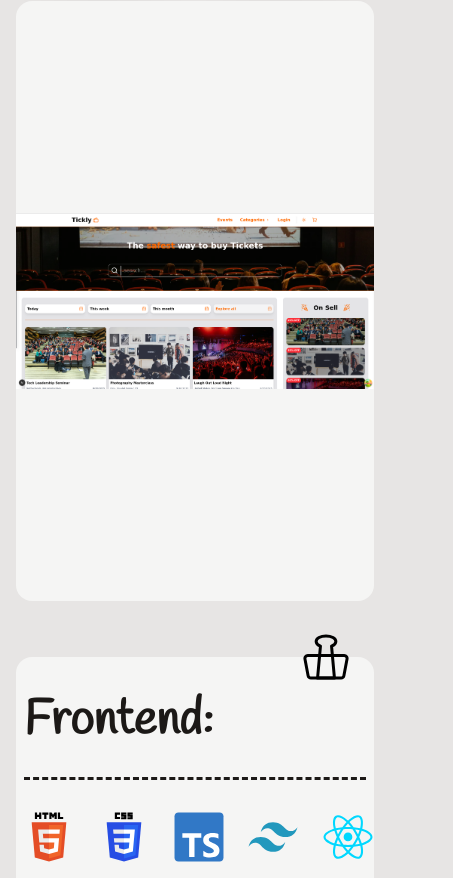
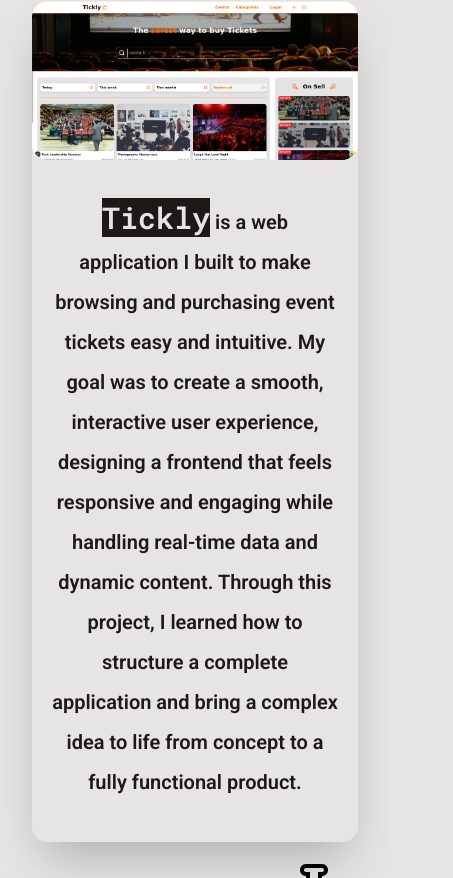
Before and after one commit to EmadAP/Portfolio, a Vue app in the folder client/: page / in a window 390 px wide. Shown: the part 1107-1985 px from the top of the page, 453 px wide, since content can reach past the window. Built offline with nearby package versions, Linux system fonts and the light colour scheme; a web font is replaced by a local one.

Commit message:
ui responsive fixed projectPage ui updated

```diff
--- a/client/src/assets/icons/PaperClip-icon-svg.vue
+++ /dev/null
@@ -1,27 +0,0 @@
-<script lang="ts" setup></script>
-<template>
-  <svg
-    xmlns="http://www.w3.org/2000/svg"
-    fill="none"
-    viewBox="-1.5 -1.5 48 48"
-    id="Office-Clipper--Streamline-Ultimate"
-    height="48"
-    width="48"
-  >
-    <desc>Office Clipper Streamline Icon: https://streamlinehq.com</desc>
-    <path
-      stroke="#000000"
-      stroke-linecap="round"
-      stroke-linejoin="round"
-      d="M40.78125 21.09H4.2187125c-0.41330625 0.0001875 -0.8215312499999999 0.0913125 -1.19563125 0.267 -0.37408125 0.175875 -0.70483125 0.4318125 -0.9687 0.75 -0.263874375 0.31818749999999996 -0.454393125 0.6905625000000001 -0.55799625 1.0906875 -0.10360312499999999 0.3999375 -0.11774625000000001 0.8180625 -0.041420625 1.2241875l3.164998125 16.875c0.12110624999999998 0.644625 0.46357499999999996 1.2264375 0.96823125 1.645125 0.50465625 0.4186875 1.139775 0.648 1.7955187499999998 0.648H37.61625c0.6556875 0 1.29075 -0.2293125 1.7955 -0.648 0.5045625 -0.4186875 0.8471249999999999 -1.0005 0.9682499999999999 -1.645125l3.165 -16.875c0.0763125 -0.40612499999999996 0.06206249999999999 -0.8242499999999999 -0.0414375 -1.2241875 -0.1036875 -0.400125 -0.29418750000000005 -0.7725 -0.5579999999999999 -1.0906875 -0.2638125 -0.31818749999999996 -0.5945625 -0.574125 -0.9688125000000001 -0.75 -0.3740625 -0.1756875 -0.78225 -0.2668125 -1.1955 -0.267Z"
-      stroke-width="3"
-    ></path>
-    <path
-      stroke="#000000"
-      stroke-linecap="round"
-      stroke-linejoin="round"
-      d="M32.34375 7.02759375c0 -3.105 -4.40625 -5.625005625 -9.84375 -5.625005625S12.65625 3.92259375 12.65625 7.02759375c0 1.9293749999999998 1.704375 3.63 4.295625 4.644375L14.0625 43.59h16.875L28.048125 11.671968750000001c2.5912499999999996 -1.014375 4.295625 -2.715 4.295625 -4.644375Z"
-      stroke-width="3"
-    ></path>
-  </svg>
-</template>
--- a/client/src/components/AnimatedBtn.vue
+++ b/client/src/components/AnimatedBtn.vue
@@ -4,14 +4,19 @@ import { defineProps } from "vue";
 interface Props {
   label: string;
   icon: any;
+  smallRadius?: number; // optional
+  bigRadius?: number; // optional
 }
 
 const props = defineProps<Props>();
 
+// default fallbacks
+const smallRadius = props.smallRadius ?? 60;
+const bigRadius = props.bigRadius ?? 75;
+
 const smallIconsCount = 8;
 const bigIconCount = 12;
-const smallRadius = 60;
-const bigRadius = 75;
+
 const smallAngles = Array.from(
   { length: smallIconsCount },
   (_, i) => (360 / smallIconsCount) * i
@@ -24,7 +29,7 @@ const bigAngles = Array.from(
 
 <template>
   <div class="relative flex items-center justify-center group">
-    <!-- Orbiting icons: hidden by default, show on hover -->
+    <!-- Orbiting icons -->
     <div
       class="absolute inset-0 flex items-center justify-center pointer-events-none opacity-0 group-hover:opacity-100 transition-opacity duration-300"
     >
--- a/client/src/pages/HomePage.vue
+++ b/client/src/pages/HomePage.vue
@@ -1,6 +1,7 @@
 <script setup lang="ts">
 import AnimatedBtn from "@/components/AnimatedBtn.vue";
 import { MiResume } from "@twistify/vue3-icons/mi";
+import { IonMdContact } from "@twistify/vue3-icons/ion";
 
 function scrollToSection(id: string) {
   const el = document.getElementById(id);
@@ -10,7 +11,7 @@ function scrollToSection(id: string) {
 }
 </script>
 <template>
-  <div class="font-main bg-stone-200 text-stone-900 h-screen">
+  <div class="font-main bg-stone-200 text-stone-900 h-screen overflow-hidden">
     <div
       class="pt-30 pb-20 gap-5 h-full px-3 lg:px-20 flex flex-col items-center justify-around text-center max-w-screen-2xl mx-auto"
     >
@@ -46,7 +47,9 @@ function scrollToSection(id: string) {
 
         <AnimatedBtn
           label="Contact"
-          :icon="MiResume"
+          :icon="IonMdContact"
+          :smallRadius="65"
+          :bigRadius="80"
           @click="scrollToSection('contact')"
         />
       </div>
--- a/client/src/pages/ProjectsPage.vue
+++ b/client/src/pages/ProjectsPage.vue
@@ -15,7 +15,7 @@ import MovingText from "@/components/MovingText.vue";
 import ProjectPageTemp from "@/template/ProjectPageTemp.vue";
 </script>
 <template>
-  <div class="font-main px-4 w-full bg-stone-200 text-stone-900 py-20">
+  <div class="font-main w-full bg-stone-200 text-stone-900 py-20">
     <div class="w-full h-full py-12 items-center">
       <h1
         class="max-w-screen-2xl mx-auto underline decoration-solid md:text-7xl text-5xl font-semibold font-btn text-center"
@@ -47,7 +47,6 @@ import ProjectPageTemp from "@/template/ProjectPageTemp.vue";
               ReactIconSvg,
               NextIconSvg,
               ReactQueryIconSvg,
-              ShadcnUiIconSvg,
               AxiosIconSvg,
             ],
           }"
@@ -60,7 +59,6 @@ import ProjectPageTemp from "@/template/ProjectPageTemp.vue";
               AxiosIconSvg,
             ],
           }"
-          class="max-w-screen-2xl"
         />
         <MovingText />
         <ProjectPageTemp
@@ -84,7 +82,6 @@ import ProjectPageTemp from "@/template/ProjectPageTemp.vue";
               ReactIconSvg,
               NextIconSvg,
               ReactQueryIconSvg,
-              ShadcnUiIconSvg,
               AxiosIconSvg,
             ],
           }"
@@ -97,7 +94,6 @@ import ProjectPageTemp from "@/template/ProjectPageTemp.vue";
               AxiosIconSvg,
             ],
           }"
-          class="max-w-screen-2xl"
         />
         <MovingText />
         <ProjectPageTemp
@@ -131,7 +127,6 @@ import ProjectPageTemp from "@/template/ProjectPageTemp.vue";
               AxiosIconSvg,
             ],
           }"
-          class="max-w-screen-2xl"
         />
       </div>
     </div>
--- a/client/src/template/ProjectPageTemp.vue
+++ b/client/src/template/ProjectPageTemp.vue
@@ -1,7 +1,4 @@
 <script setup lang="ts">
-import PaperClipIconSvg from "@/assets/icons/PaperClip-icon-svg.vue";
-import MagneticWrapper from "@/components/MagneticWrapper.vue"; // adjust this import based on your structure
-
 interface TechStack {
   name: string;
   icons: any[];
@@ -20,22 +17,24 @@ const props = defineProps<Props>();
 </script>
 
 <template>
-  <div class="flex flex-col items-center justify-between gap-14 w-full">
+  <div
+    class="grid grid-cols-1 xl:grid-cols-3 2xl:grid-cols-4 justify-between gap-10 w-full xl:px-15 px-8"
+  >
     <!-- Project Image with Hover Overlay -->
     <a
       :href="repoUrl"
       target="_blank"
       rel="noopener noreferrer"
-      class="relative rounded-2xl lg:col-span-2 h-[600px] w-full mx-auto hover:shadow-2xl transition duration-500"
+      class="xl:col-span-2 col-span-1 2xl:col-span-3 relative rounded-2xl xl:h-[700px] h-fit w-full mx-auto xl:hover:shadow-2xl shadow-2xl transition duration-500"
     >
       <div
-        class="p-5 absolute z-10 flex h-[600px] w-full whitespace-normal bg-stone-800 text-center text-stone-200 opacity-0 transition duration-500 rounded-2xl hover:opacity-90"
+        class="hidden lg:flex p-5 absolute z-10 h-full w-full whitespace-normal bg-stone-800 text-center text-stone-200 opacity-0 transition duration-500 rounded-2xl hover:opacity-90"
       >
         <p
-          class="font-semibold text-xl leading-10 sm:text-3xl sm:leading-13 md:text-4xl lg:leading-16 xl:leading-20 2xl:text-5xl"
+          class="font-semibold lg:leading-16 lg:text-3xl xl:text-4xl 2xl:leading-20"
         >
           <span
-            class="font-semiMain text-3xl md:text-5xl xl:text-5 xl text-stone-800 bg-stone-200"
+            class="font-semiMain lg:text-4xl xl:text-5xl text-stone-800 bg-stone-200"
           >
             {{ projectName }}
           </span>
@@ -43,27 +42,39 @@ const props = defineProps<Props>();
         </p>
       </div>
       <img
-        class="rounded-2xl h-[600px] w-full object-contain mx-auto bg-stone-100"
+        class="rounded-2xl xl:h-[700px] h-fit w-fit object-contain mx-auto bg-stone-100"
         :src="imageUrl"
         :alt="`${projectName}-project`"
       />
+      <div
+        class="flex lg:hidden px-5 py-10 h-full w-full whitespace-normal bg-stone-200 text-center text-stone-900 rounded-2xl"
+      >
+        <p
+          class="font-semibold text-xl leading-10 sm:text-2xl sm:leading-13 md:text-2xl"
+        >
+          <span class="font-semiMain text-3xl text-stone-200 bg-stone-900">
+            {{ projectName }}
+          </span>
+          {{ description }}
+        </p>
+      </div>
     </a>
 
     <!-- Frontend / Backend Cards -->
+
     <div
-      class="flex flex-col lg:flex-row justify-around w-full gap-4 lg:gap-10"
+      class="col-span-1 xl:col-span-1 2xl:col-span-1 flex flex-col lg:flex-row xl:flex-col justify-between w-full gap-4 lg:gap-10"
     >
-      <MagneticWrapper :strength="100" :range="300">
       <div
-          class="relative h-fit lg:w-fit bg-stone-100 px-2 py-10 rounded-2xl flex flex-col gap-8 hover:shadow-2xl transition duration-500"
+        class="relative h-fit xl:w-fit bg-stone-100 px-2 py-10 rounded-2xl flex flex-col gap-8 hover:shadow-2xl transition duration-500"
       >
-          <div class="flex absolute -top-6 right-6">
-            <PaperClipIconSvg />
+        <div class="flex absolute -top-5 right-5">
+          <img src="/PaperClipper.png" alt="clipper" />
         </div>
         <div class="flex flex-col gap-8 w-full">
           <h3 class="text-5xl font-bold font-btn">{{ frontend.name }}:</h3>
           <div class="w-full border-b-3 border-dashed"></div>
-            <div class="w-full grid grid-cols-5 gap-8 lg:gap-12">
+          <div class="w-full grid grid-cols-4 gap-8 lg:gap-12">
             <component
               v-for="(icon, index) in frontend.icons"
               :is="icon"
@@ -72,14 +83,12 @@ const props = defineProps<Props>();
           </div>
         </div>
       </div>
-      </MagneticWrapper>
 
-      <MagneticWrapper :strength="100" :range="300">
       <div
-          class="relative h-fit lg:w-fit bg-stone-100 px-2 py-10 rounded-2xl flex flex-col gap-8 hover:shadow-2xl transition duration-500"
+        class="relative h-fit xl:w-fit bg-stone-100 px-2 py-10 rounded-2xl flex flex-col gap-8 hover:shadow-2xl transition duration-500"
       >
-          <div class="hidden lg:flex absolute -top-6 right-6">
-            <PaperClipIconSvg />
+        <div class="hidden lg:flex absolute -top-5 right-5">
+          <img src="/PaperClipper.png" alt="clipper" />
         </div>
         <div
           class="flex flex-row lg:hidden absolute -top-8 left-1/2 -translate-x-1/2 justify-between w-full gap-2"
@@ -100,7 +109,7 @@ const props = defineProps<Props>();
         <div class="flex flex-col gap-8 w-full">
           <h3 class="text-5xl font-bold font-btn">{{ backend.name }}:</h3>
           <div class="w-full border-b-3 border-dashed"></div>
-            <div class="w-full grid grid-cols-5 lg:grid-cols-4 gap-8 lg:gap-12">
+          <div class="w-full grid grid-cols-4 gap-8 lg:gap-12">
             <component
               v-for="(icon, index) in backend.icons"
               :is="icon"
@@ -109,7 +118,6 @@ const props = defineProps<Props>();
           </div>
         </div>
       </div>
-      </MagneticWrapper>
     </div>
   </div>
 </template>
```
Also changed, not shown: client/src/pages/AboutPage.vue (+25 -14 lines), client/src/pages/SkillsPage.vue (+24 -10 lines), client/public/PaperClipper.png (added). Lines whose indentation alone changed are shown as unchanged.
